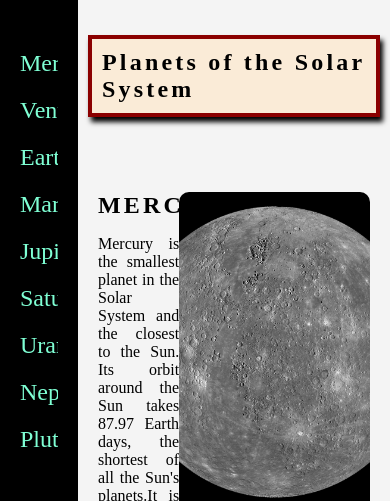
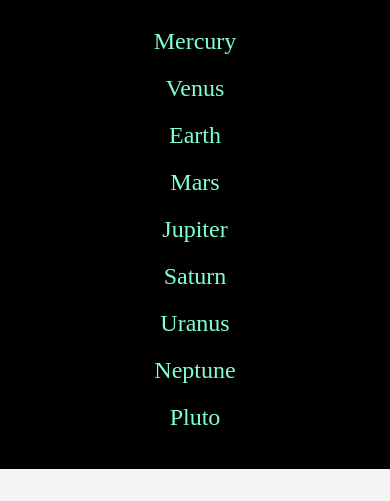
Before and after one commit to AppleEnthusiast/Solar-System, a plain HTML site: page index.html in a window 390 px wide. Shown: the top 501 px of the page. Drawn offline with Linux system fonts and the light colour scheme.

Commit message:
Add files via upload

```diff
--- a/index.html
+++ b/index.html
@@ -14,13 +14,12 @@
   }
 
   body {
-   min-height: 100vh;
+   height: 100vh;
    background-color: #f4f4f4;
    color: black;
    display: flex;
    flex-direction: row;
    justify-content: space-between;
-
   }
 
   #planetsOfSolarSystem {
@@ -31,14 +30,8 @@
    color: aquamarine;
   }
 
-  main {
-   display: flex;
-   flex-direction: column;
-   flex-basis: 80%;
-  }
-
   ul {
-   margin: 10px 0;
+   margin: 60px 0;
    list-style-type: none;
   }
 
@@ -47,15 +40,21 @@
    font-size: 1.5rem;
   }
 
+  main {
+   flex-basis: 80%;
+   display: flex;
+   flex-direction: column;
+  }
 
   h1 {
-   font-size: 1.5rem;
+   font-size: 2rem;
    letter-spacing: 0.2rem;
+   text-align: center;
    background-color: antiquewhite;
+   margin: 35px 10px;
    padding: 10px;
    border: 4px solid darkred;
    box-shadow: 3px 5px 5px black;
-   margin: 35px 10px;
   }
 
   #planet {
@@ -81,6 +80,35 @@
    width: 320px;
    object-fit: cover;
    border-radius: 10px;
+  }
+  @media only screen and (max-width: 600px){
+   body, main, #planet {
+    display: block;
+   }
+   body {
+    overflow: auto;
+   }
+   #planetsOfSolarSystem {
+    height: auto;
+    padding: 0;
+   }
+   #planetsOfSolarSystem > ul {
+    width: 100vw;
+    height: auto;
+    margin: 0px;
+    padding: 10px;
+    display: inline;
+    text-align: center;
+   }
+    #planetsOfSolarSystem > ul > li {
+     margin-top: 10px;
+     margin-bottom: 20px;
+    }
+    img {
+     margin-top: 15px;
+     width: 250px;
+     height: 250px;
+    }
   }
  </style>
  <title>The Solar System</title>
@@ -111,7 +139,7 @@
    <div id="description">
     <h2>Mercury</h2>
     <p id="planetDescriptipm"></p>
-    <a href="http://index.html" target="_blank">Read more</a>
+    <a href="https://en.wikipedia.org/wiki/Mercury_(planet)" target="_blank">Read more</a>
    </div>
    <img src="./img/mercury.jpg" alt="Planet"><br>
 
--- a/planets.js
+++ b/planets.js
@@ -20,38 +20,38 @@ const planets = [
  {
   name: 'Mars',
   image: './img/mars.jpg',
-  description: 'Mercury is the smallest planet in the Solar System and the closest to the Sun. Its orbit around the Sun takes 87.97 Earth days.',
+  description: 'Mars is the fourth planet from the Sun and the second-smallest planet in the Solar System, being larger than only Mercury. In the English language, Mars is named for the Roman god of war. Mars is a terrestrial planet with a thin atmosphere (less than 1% that of Earth\'s), and has a crust primarily composed of elements similar to Earth\'s crust, as well as a core made of iron and nickel. Mars has surface features such as impact craters, valleys, dunes, and polar ice caps. It has two small and irregularly shaped moons: Phobos and Deimos.',
   link: 'https://en.wikipedia.org/wiki/Mars'
  },
  {
   name: 'Jupiter',
   image: './img/jupiter.jpg',
-  description: 'Mercury is the smallest planet in the Solar System and the closest to the Sun. Its orbit around the Sun takes 87.97 Earth days.',
-  link: 'https://en.wikipedia.org/wiki/Mercury_(planet)'
+  description: 'Jupiter is the fifth planet from the Sun and the largest in the Solar System. It is a gas giant with a mass more than two and a half times that of all the other planets in the Solar System combined, but slightly less than one-thousandth the mass of the Sun. Jupiter is the third brightest natural object in the Earth\'s night sky after the Moon and Venus, and it has been observed since prehistoric times.',
+  link: 'https://en.wikipedia.org/wiki/Jupiter'
  },
  {
   name: 'Saturn',
   image: './img/saturn.jpg',
-  description: 'Mercury is the smallest planet in the Solar System and the closest to the Sun. Its orbit around the Sun takes 87.97 Earth days.',
-  link: 'https://en.wikipedia.org/wiki/Mercury_(planet)'
+  description: 'Saturn is the sixth planet from the Sun and the second-largest in the Solar System, after Jupiter. It is a gas giant with an average radius of about nine and a half times that of Earth. It has only one-eighth the average density of Earth; however, with its larger volume, Saturn is over 95 times more massive.',
+  link: 'https://en.wikipedia.org/wiki/Saturn'
  },
  {
   name: 'Uranus',
   image: './img/uranus.jpg',
-  description: 'Mercury is the smallest planet in the Solar System and the closest to the Sun. Its orbit around the Sun takes 87.97 Earth days.',
-  link: 'https://en.wikipedia.org/wiki/Mercury_(planet)'
+  description: 'Uranus is the seventh planet from the Sun. Its name is a reference to the Greek god of the sky, Uranus (Caelus), who, according to Greek mythology, was the great-grandfather of Ares (Mars), grandfather of Zeus (Jupiter) and father of Cronus (Saturn). It has the third-largest planetary radius and fourth-largest planetary mass in the Solar System. Uranus is similar in composition to Neptune, and both have bulk chemical compositions which differ from that of the larger gas giants Jupiter and Saturn.',
+  link: 'https://en.wikipedia.org/wiki/Uranus'
  },
  {
   name: 'Neptune',
   image: './img/neptune.jpg',
-  description: 'Mercury is the smallest planet in the Solar System and the closest to the Sun. Its orbit around the Sun takes 87.97 Earth days.',
-  link: 'https://en.wikipedia.org/wiki/Mercury_(planet)'
+  description: 'Neptune is the eighth planet from the Sun and the farthest known planet in the Solar System. It is the fourth-largest planet in the Solar System by diameter, the third-most-massive planet, and the densest giant planet. It is 17 times the mass of Earth, and slightly more massive than its near-twin Uranus. Neptune is denser and physically smaller than Uranus because its greater mass causes more gravitational compression of its atmosphere. It is referred to as one of the solar system\'s two ice giant planets(the other one being Uranus).',
+  link: 'https://en.wikipedia.org/wiki/Neptune'
  },
  {
   name: 'Pluto',
   image: './img/pluto.jpg',
-  description: 'Mercury is the smallest planet in the Solar System and the closest to the Sun. Its orbit around the Sun takes 87.97 Earth days.',
-  link: 'https://en.wikipedia.org/wiki/Mercury_(planet)'
+  description: 'Pluto (minor-planet designation: 134340 Pluto) is a dwarf planet in the Kuiper belt, a ring of bodies beyond the orbit of Neptune. It is the ninth-largest and tenth-most-massive known object to directly orbit the Sun. It is the largest known trans-Neptunian object by volume, by a small margin, but is slightly less massive than Eris. Like other Kuiper belt objects, Pluto is made primarily of ice and rock and is much smaller than the inner planets. Compared to Earth\'s moon, Pluto has only one sixth its mass and one third its volume.',
+  link: 'https://en.wikipedia.org/wiki/Pluto'
  }
 ]
 const listElements = document.querySelectorAll('li')
```
